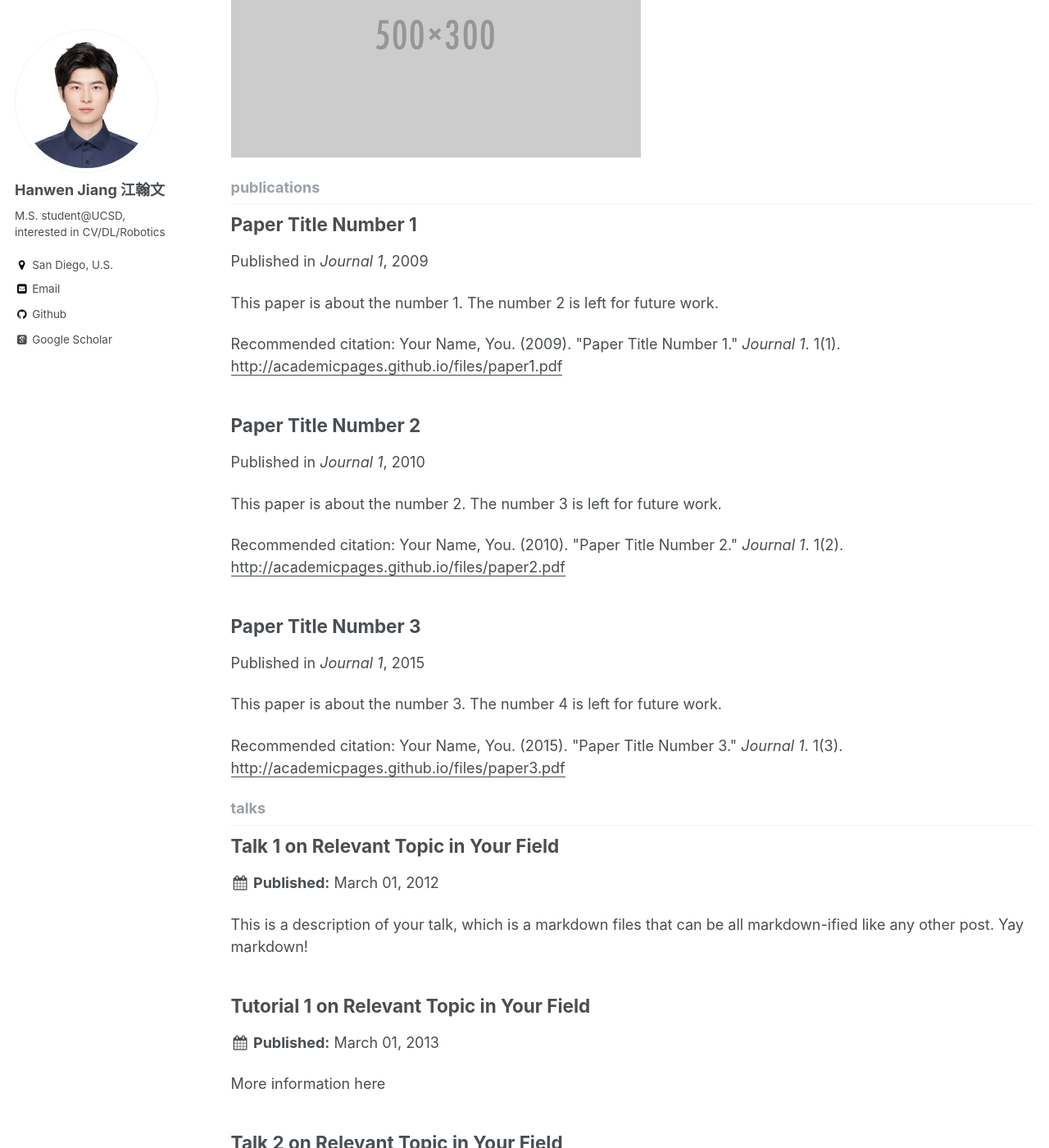
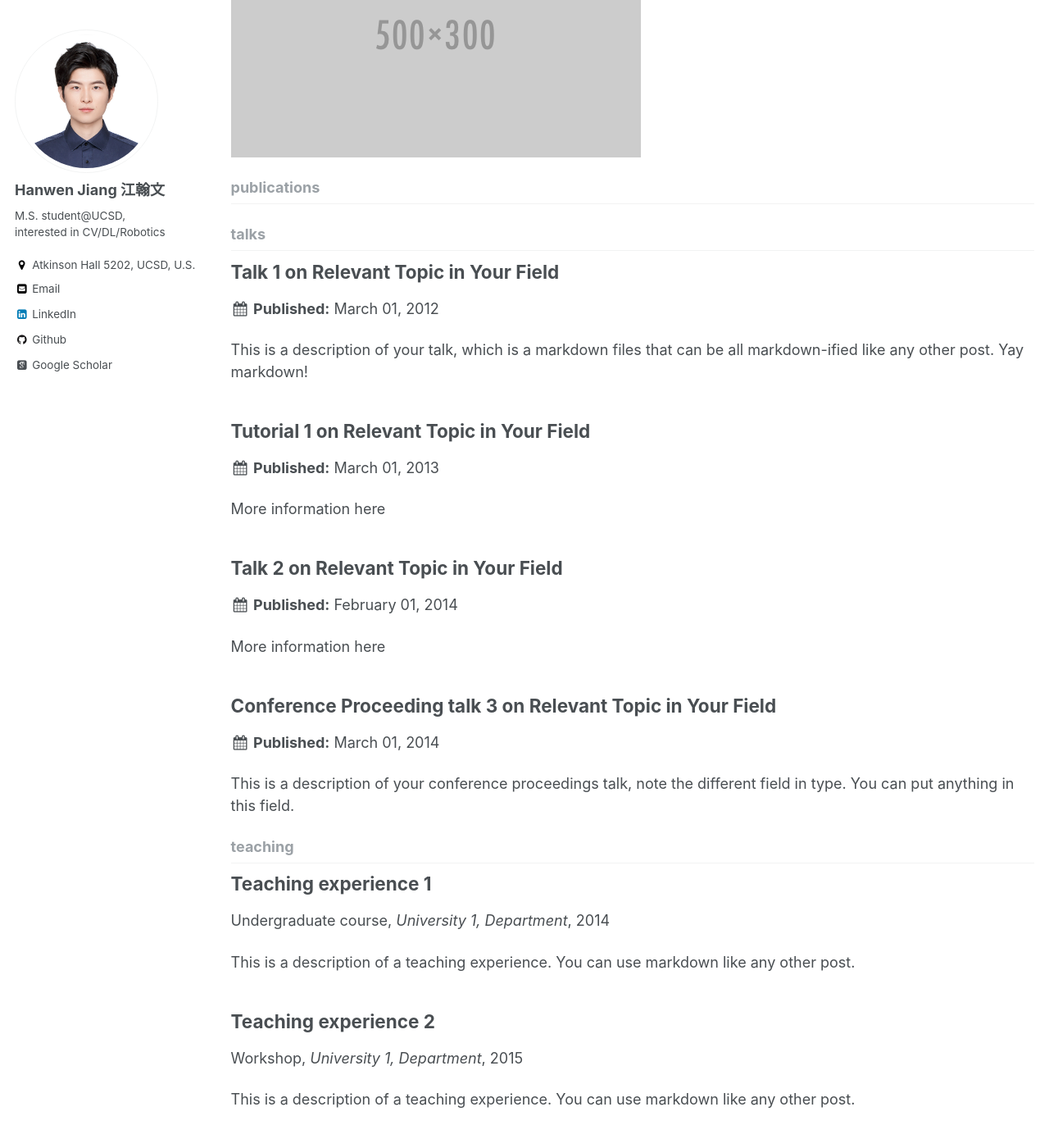
Before and after one commit to hwjiang1510/hwjiang1510.github.io, a Jekyll site: the page built from _pages/collection-archive.html, in a window 1280 px wide and 1400 px high, scrolled down 912 px. Shown: the whole window at 82% size. Built offline with Jekyll 4.4.1, drawn with Linux system fonts in a browser that asks for light colours; some web fonts are replaced.

Commit message:
update layout

```diff
--- a/_config.yml
+++ b/_config.yml
@@ -83,7 +83,7 @@ author:
   name             : "Hanwen Jiang    江翰文"
   avatar           : "bio-photo-0.jpg"
   bio              : "M.S. student@UCSD, interested in CV/DL/Robotics"
-  location         : "San Diego, U.S."
+  location         : "Atkinson Hall 5202, UCSD, U.S."
   employer         :
   googlescholar    : "https://scholar.google.com/citations?user=HJHSuxUAAAAJ&hl=zh-CN&authuser=1"
   email            : "hwjiang1510@gmail.com"
@@ -99,7 +99,7 @@ author:
   keybase          :
   instagram        :
   lastfm           :
-  linkedin         :
+  linkedin         : "https://www.linkedin.com/in/hanwen-jiang/"
   orcid            : #"http://orcid.org/yourorcidurl"
   pinterest        :
   soundcloud       :
--- a/_pages/cv.md
+++ /dev/null
@@ -1,14 +0,0 @@
----
-<!-- layout: archive -->
-title: "Hanwen Jiang"
-permalink: /cv/
-author_profile: true
-redirect_from:
-  - /resume
----
-
-{% include base_path %}
-
-[Click to View My Up-to-date Curriculum Vitae (PDF)](https://Jiangolder.github.io/files/CV_hw.pdf)
-
-<!-- <embed src="https://Jiangolder.github.io/files/CV_hw.pdf" width="650" height="1800" type='application/pdf'> -->
--- a/_publications/2009-10-01-paper-title-number-1.md
+++ /dev/null
@@ -1,15 +0,0 @@
----
-title: "Paper Title Number 1"
-collection: publications
-permalink: /publication/2009-10-01-paper-title-number-1
-excerpt: 'This paper is about the number 1. The number 2 is left for future work.'
-date: 2009-10-01
-venue: 'Journal 1'
-paperurl: 'http://academicpages.github.io/files/paper1.pdf'
-citation: 'Your Name, You. (2009). &quot;Paper Title Number 1.&quot; <i>Journal 1</i>. 1(1).'
----
-This paper is about the number 1. The number 2 is left for future work.
-
-[Download paper here](http://academicpages.github.io/files/paper1.pdf)
-
-Recommended citation: Your Name, You. (2009). "Paper Title Number 1." <i>Journal 1</i>. 1(1).
--- a/_publications/2010-10-01-paper-title-number-2.md
+++ /dev/null
@@ -1,15 +0,0 @@
----
-title: "Paper Title Number 2"
-collection: publications
-permalink: /publication/2010-10-01-paper-title-number-2
-excerpt: 'This paper is about the number 2. The number 3 is left for future work.'
-date: 2010-10-01
-venue: 'Journal 1'
-paperurl: 'http://academicpages.github.io/files/paper2.pdf'
-citation: 'Your Name, You. (2010). &quot;Paper Title Number 2.&quot; <i>Journal 1</i>. 1(2).'
----
-This paper is about the number 2. The number 3 is left for future work.
-
-[Download paper here](http://academicpages.github.io/files/paper2.pdf)
-
-Recommended citation: Your Name, You. (2010). "Paper Title Number 2." <i>Journal 1</i>. 1(2).
--- a/_publications/2015-10-01-paper-title-number-3.md
+++ /dev/null
@@ -1,15 +0,0 @@
----
-title: "Paper Title Number 3"
-collection: publications
-permalink: /publication/2015-10-01-paper-title-number-3
-excerpt: 'This paper is about the number 3. The number 4 is left for future work.'
-date: 2015-10-01
-venue: 'Journal 1'
-paperurl: 'http://academicpages.github.io/files/paper3.pdf'
-citation: 'Your Name, You. (2015). &quot;Paper Title Number 3.&quot; <i>Journal 1</i>. 1(3).'
----
-This paper is about the number 3. The number 4 is left for future work.
-
-[Download paper here](http://academicpages.github.io/files/paper3.pdf)
-
-Recommended citation: Your Name, You. (2015). "Paper Title Number 3." <i>Journal 1</i>. 1(3).
```
Also changed, not shown: _pages/about.md (+4 -4 lines), _pages/contact.md (deleted, +0 -10 lines), _pages/projects-jh.md (deleted, +0 -32 lines), _pages/projects.md (deleted, +0 -7 lines).
